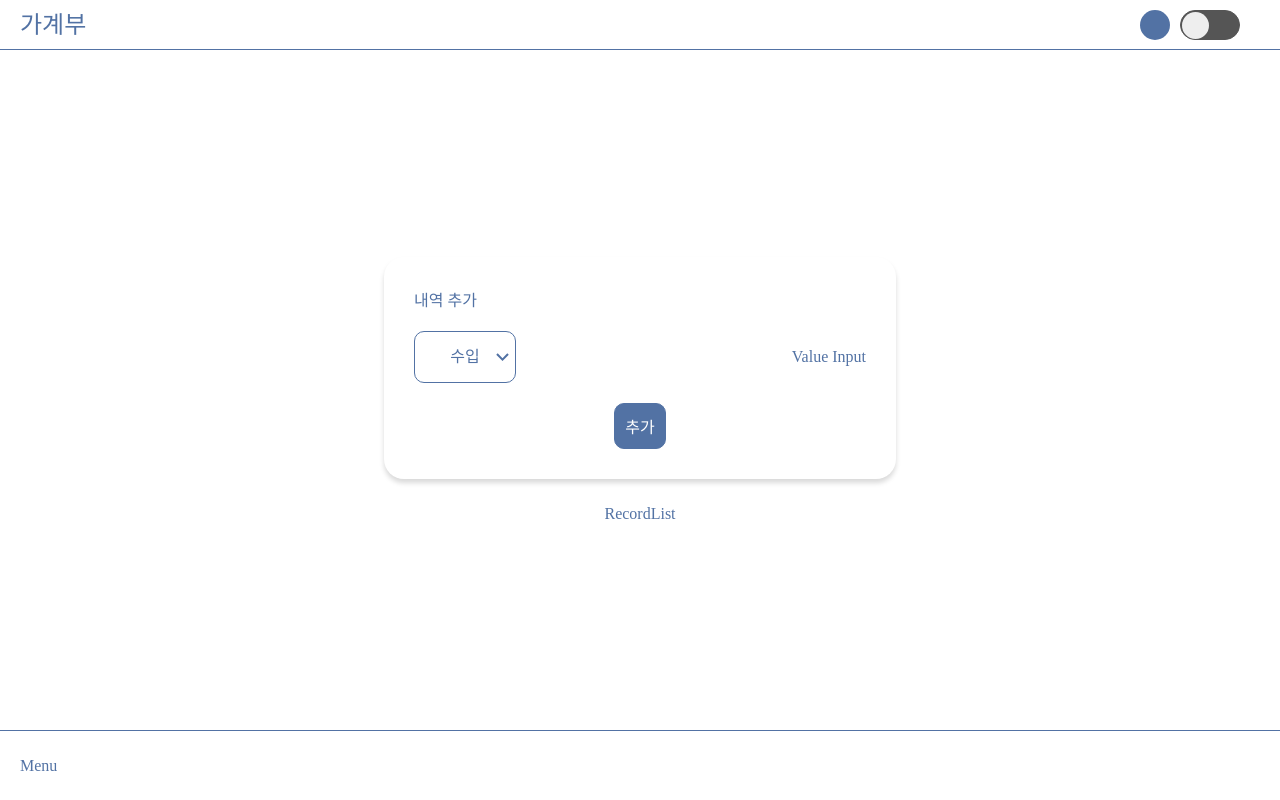
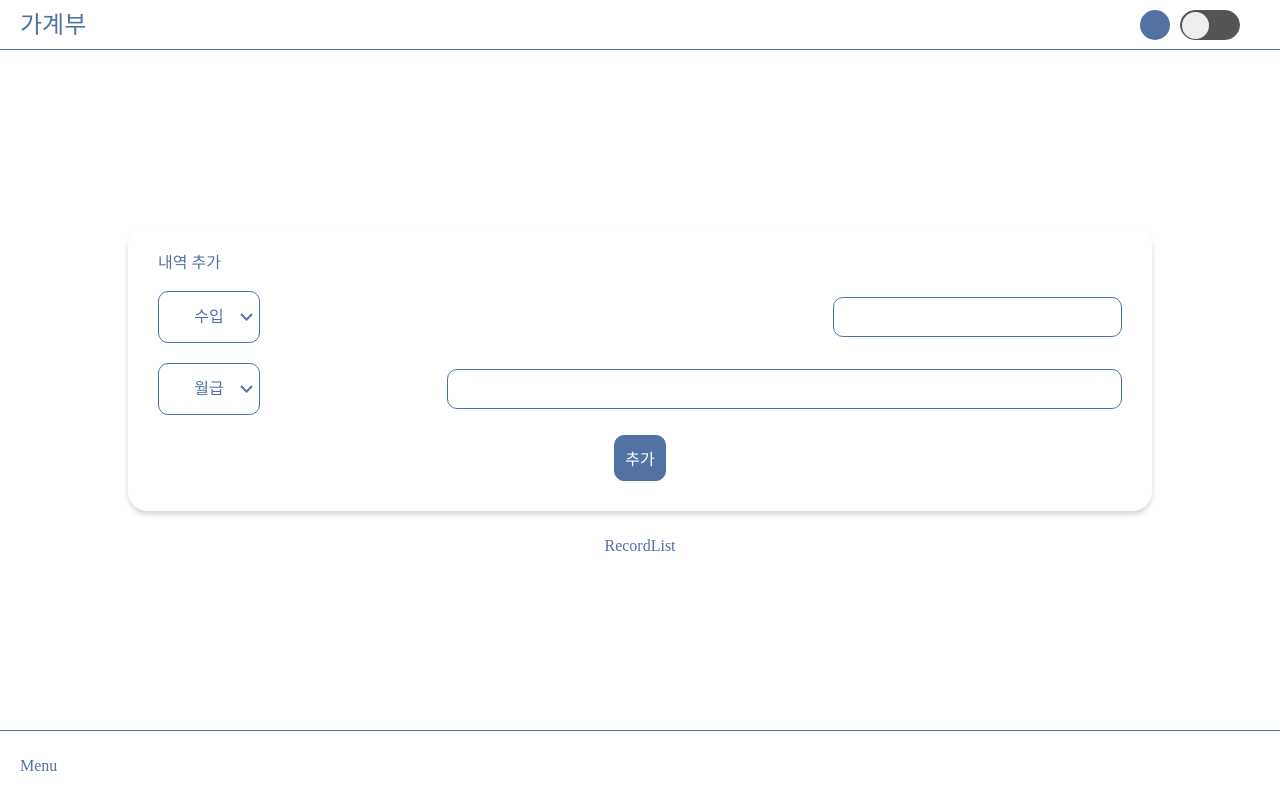
Before and after one commit to L-Hyeon/money-tracker, a React (Vite) app: page /detail/1/1/1 in a window 1280 px wide. Built offline with nearby package versions, Linux system fonts and the light colour scheme; a web font is replaced by a local one.

Commit message:
Feat] Add record adding panel in Detail Page

```diff
--- a/src/components/atoms/DropDown/index.tsx
+++ b/src/components/atoms/DropDown/index.tsx
@@ -1,7 +1,5 @@
 import { useState } from 'react';
 import DropDownIcon from '../../../assets/icons/dropdown.svg?react';
-import CheckBox from '../../../assets/icons/checkbox.svg?react';
-import CheckedBox from '../../../assets/icons/checkedbox.svg?react';
 import CheckIcon from '../../../assets/icons/check.svg?react';
 import styled from 'styled-components';
 import Text from '../Text';
--- a/src/components/atoms/Input/Input.style.ts
+++ b/src/components/atoms/Input/Input.style.ts
@@ -1,10 +1,12 @@
 import styled from 'styled-components';
 
 export const Inp = styled.input<{
+  align: string;
   width: string;
   height: string;
   fontSize: number;
 }>`
+  text-align: ${props => props.align};
   width: ${props => props.width};
   height: ${props => props.height};
   padding: 10px;
--- a/src/components/atoms/Input/index.tsx
+++ b/src/components/atoms/Input/index.tsx
@@ -1,10 +1,12 @@
+import { BaseSyntheticEvent } from 'react';
 import { Inp } from './Input.style';
 
 type Props = {
   name: string;
   value: any;
-  onChange: any;
-  type?: 'text' | 'password';
+  onChange: (e: BaseSyntheticEvent) => void;
+  type?: 'text' | 'password' | 'number';
+  align?: 'left' | 'right';
   width?: string;
   height?: string;
   placeholder?: string;
@@ -16,6 +18,7 @@ const Input = ({
   value,
   onChange,
   type = 'text',
+  align = 'left',
   width = 'auto',
   height = 'auto',
   placeholder = '',
@@ -28,6 +31,7 @@ const Input = ({
       placeholder={placeholder}
       value={value}
       onChange={onChange}
+      align={align}
       width={width}
       height={height}
       fontSize={fontSize}
--- a/src/components/atoms/Text/Text.style.ts
+++ b/src/components/atoms/Text/Text.style.ts
@@ -6,5 +6,5 @@ export const Txt = styled.div<{ fontSize: number; width: string; height: string
   font-size: ${props => props.fontSize}rem;
   width: ${props => props.width};
   height: ${props => props.height};
-  line-height: ${props => props.height};
+  line-height: ${props => (props.height === 'auto' ? '100%' : props.height)};
 `;
--- a/src/libs/types/Record.ts
+++ b/src/libs/types/Record.ts
@@ -2,6 +2,12 @@ export type Record = {
   id: number;
   type: number;
   category: number;
-  value: number;
+  value: string;
   memo: string;
 };
+
+export const RECORD_TYPES = ['수입', '지출'];
+export const CATEGORIES = [
+  ['월급', '상여금', '성과급', '기타 수익'],
+  ['저축', '투자', '고정 지출', '식비', '생필품', '교통', '쇼핑', '의료', '기타 지출'],
+];
--- a/src/pages/DetailPage.tsx
+++ b/src/pages/DetailPage.tsx
@@ -6,7 +6,8 @@ import Text from '../components/atoms/Text';
 import Button from '../components/atoms/Button';
 import RecordList from '../components/organisms/RecordList';
 import DropBox from '../components/atoms/DropDown';
-import { Record } from '../libs/types/Record';
+import { CATEGORIES, Record, RECORD_TYPES } from '../libs/types/Record';
+import Input from '../components/atoms/Input';
 
 const DetailPage = () => {
   const { year, month, date } = useParams();
@@ -15,11 +16,9 @@ const DetailPage = () => {
     id: -1,
     type: 0,
     category: 0,
-    value: 0,
+    value: '',
     memo: '',
   });
-
-  const RECORD_TYPES = ['수입', '지출'];
 
   useEffect(() => {
     console.log(year, Number(month) - 1, date);
@@ -40,12 +39,30 @@ const DetailPage = () => {
       type: idx,
     });
   };
+  const changeRecordValue = (e: BaseSyntheticEvent) => {
+    setRecord({
+      ...record,
+      value: e.target.value,
+    });
+  };
+  const setCategory = (idx: number) => {
+    setRecord({
+      ...record,
+      category: idx,
+    });
+  };
+  const changeRecordMemo = (e: BaseSyntheticEvent) => {
+    setRecord({
+      ...record,
+      memo: e.target.value,
+    });
+  };
 
   return (
     <main>
       <Flex
         style={{ boxShadow: '0 4px 5px 0 var(--shadow-color)', borderRadius: '20px', padding: '30px' }}
-        width="40%"
+        width="80%"
         direction="column"
         gap="20px">
         <Text width="100%" style={{ textAlign: 'left' }}>
@@ -53,7 +70,18 @@ const DetailPage = () => {
         </Text>
         <Flex width="100%" align="space-between">
           <DropBox value={record.type} onClick={setRecordType} list={RECORD_TYPES} />
-          <Text>Value Input</Text>
+          <Input
+            type="number"
+            name="record_value"
+            value={record.value}
+            onChange={changeRecordValue}
+            align="right"
+            width="30%"
+          />
+        </Flex>
+        <Flex width="100%" align="space-between">
+          <DropBox value={record.category} onClick={setCategory} list={CATEGORIES[record.type]} />
+          <Input name="record_value" value={record.memo} onChange={changeRecordMemo} align="right" width="70%" />
         </Flex>
         <Button onClick={addRecord}>추가</Button>
       </Flex>
```
